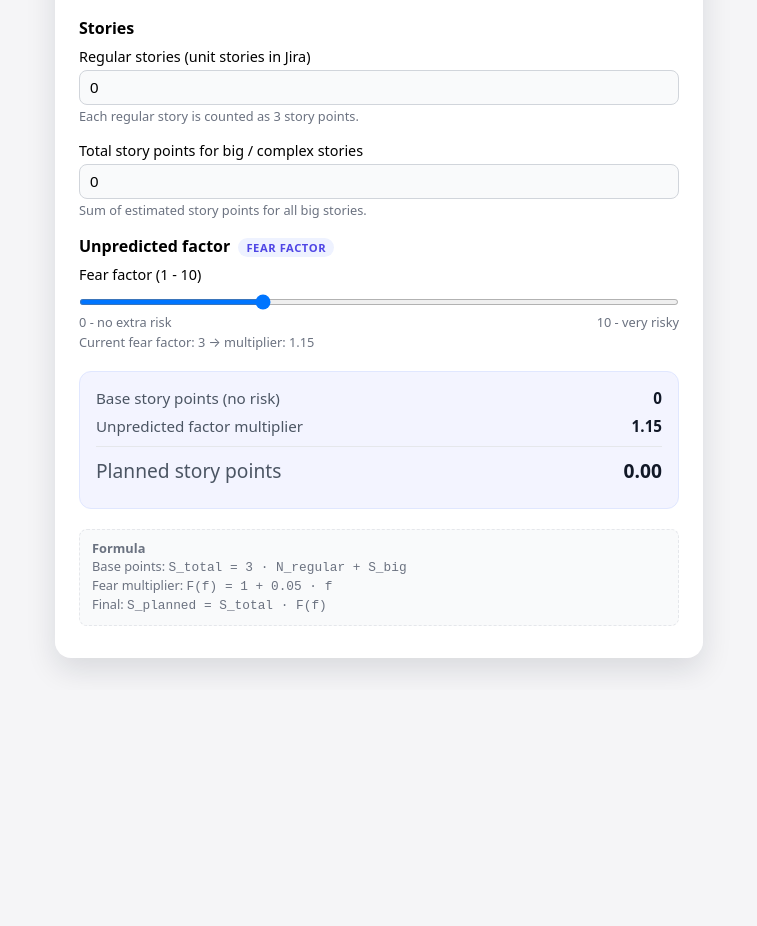
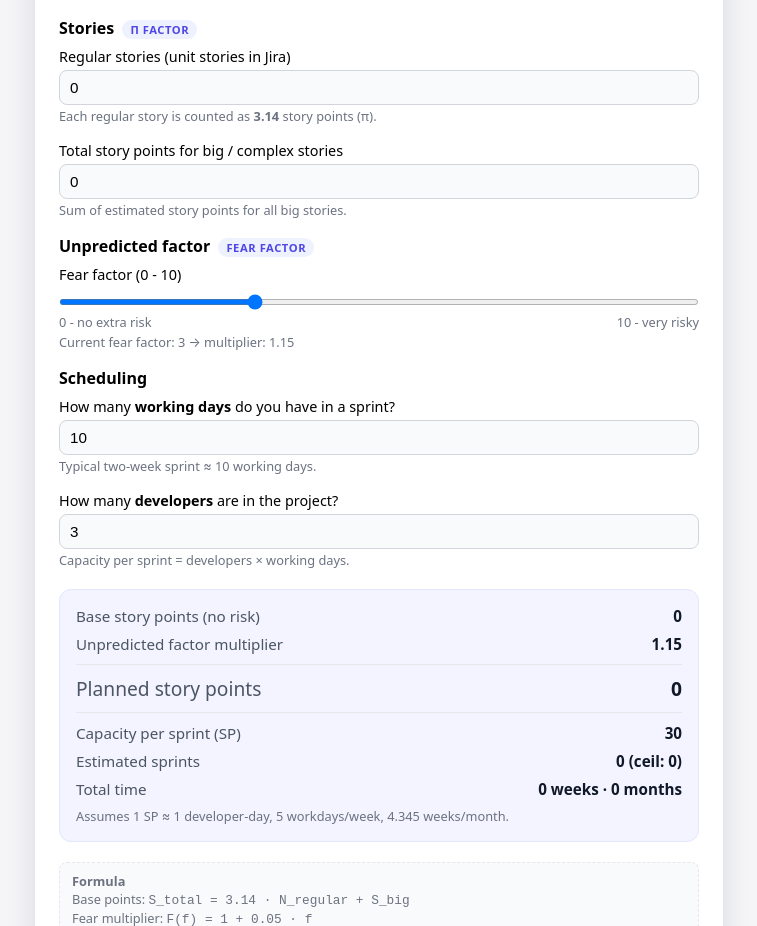
Before and after one commit to meni432/story-point-planner-joke, a plain HTML site: page index.html in a window 1280 px wide. Shown: the part 117-1043 px from the top of the page, without its empty margins (261-1018 px from the left). Before the commit the page ends 807 px from the top, so only its background shows below. Drawn offline with Linux system fonts and the light colour scheme.

Commit message:
Refactor HTML structure and styles; enhance input fields and results display for Story Point Planner

```diff
--- a/index.html
+++ b/index.html
@@ -5,226 +5,102 @@
   <title>Story Point Planner</title>
   <meta name="viewport" content="width=device-width, initial-scale=1" />
   <style>
-    :root {
-      font-family: system-ui, -apple-system, BlinkMacSystemFont, "Segoe UI", sans-serif;
+    :root { font-family: system-ui, -apple-system, BlinkMacSystemFont, "Segoe UI", sans-serif; }
+    body {
+      margin: 0; padding: 0; background: #f5f5f7;
+      display: flex; justify-content: center; align-items: flex-start; min-height: 100vh;
     }
-
-    body {
-      margin: 0;
-      padding: 0;
-      background: #f5f5f7;
-      display: flex;
-      justify-content: center;
-      align-items: flex-start;
-      min-height: 100vh;
-    }
-
     .container {
-      margin: 32px 16px;
-      max-width: 600px;
-      width: 100%;
-      background: #ffffff;
-      border-radius: 16px;
-      box-shadow: 0 12px 30px rgba(15, 23, 42, 0.12);
+      margin: 32px 16px; max-width: 640px; width: 100%;
+      background: #ffffff; border-radius: 16px; box-shadow: 0 12px 30px rgba(15, 23, 42, 0.12);
       padding: 24px 24px 32px;
     }
-
-    h1 {
-      font-size: 1.6rem;
-      margin: 0 0 4px;
+    h1 { font-size: 1.6rem; margin: 0 0 4px; }
+    .subtitle { font-size: 0.9rem; color: #6b7280; margin-bottom: 20px; }
+    .section-title { font-size: 1rem; font-weight: 600; margin: 16px 0 8px; }
+    .field { margin-bottom: 16px; }
+    label { display: block; font-size: 0.9rem; font-weight: 500; margin-bottom: 4px; }
+    .hint { font-size: 0.8rem; color: #6b7280; margin-top: 2px; }
+    input[type="number"], input[type="range"] {
+      width: 100%; box-sizing: border-box; padding: 8px 10px; border-radius: 8px;
+      border: 1px solid #d1d5db; font-size: 0.95rem; outline: none;
+      transition: border-color 0.15s ease, box-shadow 0.15s ease; background-color: #f9fafb;
     }
-
-    .subtitle {
-      font-size: 0.9rem;
-      color: #6b7280;
-      margin-bottom: 20px;
+    input[type="number"]:focus, input[type="range"]:focus {
+      border-color: #6366f1; box-shadow: 0 0 0 1px rgba(99,102,241,0.35); background-color: #ffffff;
     }
-
-    .section-title {
-      font-size: 1rem;
-      font-weight: 600;
-      margin: 16px 0 8px;
+    input[type="range"] { padding: 0; height: 6px; margin: 8px 0; }
+    .fear-row { display: flex; justify-content: space-between; font-size: 0.8rem; color: #6b7280; }
+    .results-card {
+      margin-top: 20px; padding: 16px; border-radius: 12px; background: #f3f4ff; border: 1px solid #e0e7ff;
     }
-
-    .field {
-      margin-bottom: 16px;
+    .result-line { display: flex; justify-content: space-between; margin-bottom: 8px; font-size: 0.95rem; }
+    .result-label { color: #4b5563; }
+    .result-value { font-weight: 600; color: #111827; }
+    .result-main { font-size: 1.2rem; margin-top: 4px; }
+    .formula {
+      margin-top: 20px; font-size: 0.8rem; color: #6b7280; line-height: 1.4;
+      background: #f9fafb; border-radius: 8px; padding: 10px 12px; border: 1px dashed #e5e7eb;
     }
-
-    label {
-      display: block;
-      font-size: 0.9rem;
-      font-weight: 500;
-      margin-bottom: 4px;
+    .badge {
+      display: inline-flex; align-items: center; padding: 2px 8px; border-radius: 999px;
+      font-size: 0.7rem; text-transform: uppercase; letter-spacing: 0.05em;
+      background: #eef2ff; color: #4f46e5; margin-left: 4px;
     }
-
-    .hint {
-      font-size: 0.8rem;
-      color: #6b7280;
-      margin-top: 2px;
-    }
-
-    input[type="number"],
-    input[type="range"] {
-      width: 100%;
-      box-sizing: border-box;
-      padding: 8px 10px;
-      border-radius: 8px;
-      border: 1px solid #d1d5db;
-      font-size: 0.95rem;
-      outline: none;
-      transition: border-color 0.15s ease, box-shadow 0.15s ease;
-      background-color: #f9fafb;
-    }
-
-    input[type="number"]:focus,
-    input[type="range"]:focus {
-      border-color: #6366f1;
-      box-shadow: 0 0 0 1px rgba(99, 102, 241, 0.35);
-      background-color: #ffffff;
-    }
-
-    input[type="range"] {
-      padding: 0;
-      height: 6px;
-      margin: 8px 0;
-    }
-
-    .fear-row {
-      display: flex;
-      justify-content: space-between;
-      font-size: 0.8rem;
-      color: #6b7280;
-    }
-
-    .results-card {
-      margin-top: 20px;
-      padding: 16px;
-      border-radius: 12px;
-      background: #f3f4ff;
-      border: 1px solid #e0e7ff;
-    }
-
-    .result-line {
-      display: flex;
-      justify-content: space-between;
-      margin-bottom: 8px;
-      font-size: 0.95rem;
-    }
-
-    .result-label {
-      color: #4b5563;
-    }
-
-    .result-value {
-      font-weight: 600;
-      color: #111827;
-    }
-
-    .result-main {
-      font-size: 1.2rem;
-      margin-top: 4px;
-    }
-
-    .formula {
-      margin-top: 20px;
-      font-size: 0.8rem;
-      color: #6b7280;
-      line-height: 1.4;
-      background: #f9fafb;
-      border-radius: 8px;
-      padding: 10px 12px;
-      border: 1px dashed #e5e7eb;
-    }
-
-    .badge {
-      display: inline-flex;
-      align-items: center;
-      padding: 2px 8px;
-      border-radius: 999px;
-      font-size: 0.7rem;
-      text-transform: uppercase;
-      letter-spacing: 0.05em;
-      background: #eef2ff;
-      color: #4f46e5;
-      margin-left: 4px;
-    }
-
-    @media (max-width: 480px) {
-      .container {
-        padding: 18px 16px 24px;
-      }
-    }
+    .muted { color: #6b7280; }
+    @media (max-width: 480px) { .container { padding: 18px 16px 24px; } }
   </style>
 </head>
 <body>
   <div class="container">
     <h1>Story Point Planner</h1>
-    <div class="subtitle">
-      Simple calculator for planning capacity with a fear factor.
-    </div>
+    <div class="subtitle">Simple calculator for planning capacity with a fear factor (π = 3.14 for regular stories).</div>
 
     <!-- Inputs -->
-    <div class="section-title">Stories</div>
+    <div class="section-title">Stories <span class="badge">π factor</span></div>
 
     <div class="field">
-      <label for="regularStories">
-        Regular stories (unit stories in Jira)
-      </label>
-      <input
-        id="regularStories"
-        type="number"
-        min="0"
-        step="1"
-        value="0"
-      />
-      <div class="hint">
-        Each regular story is counted as 3 story points.
-      </div>
+      <label for="regularStories">Regular stories (unit stories in Jira)</label>
+      <input id="regularStories" type="number" min="0" step="1" value="0" />
+      <div class="hint">Each regular story is counted as <strong>3.14</strong> story points (π).</div>
     </div>
 
     <div class="field">
-      <label for="bigStoryPoints">
-        Total story points for big / complex stories
-      </label>
-      <input
-        id="bigStoryPoints"
-        type="number"
-        min="0"
-        step="0.5"
-        value="0"
-      />
-      <div class="hint">
-        Sum of estimated story points for all big stories.
-      </div>
+      <label for="bigStoryPoints">Total story points for big / complex stories</label>
+      <input id="bigStoryPoints" type="number" min="0" step="0.5" value="0" />
+      <div class="hint">Sum of estimated story points for all big stories.</div>
     </div>
 
     <div class="section-title">
-      Unpredicted factor
-      <span class="badge">fear factor</span>
+      Unpredicted factor <span class="badge">fear factor</span>
     </div>
 
     <div class="field">
-      <label for="fearFactor">
-        Fear factor (1 - 10)
-      </label>
-      <input
-        id="fearFactor"
-        type="range"
-        min="0"
-        max="10"
-        step="1"
-        value="3"
-      />
+      <label for="fearFactor">Fear factor (0 - 10)</label>
+      <input id="fearFactor" type="range" min="0" max="10" step="1" value="3" />
       <div class="fear-row">
         <span>0 - no extra risk</span>
         <span>10 - very risky</span>
       </div>
       <div class="hint">
-        Current fear factor:
-        <span id="fearValue">3</span>
-        → multiplier:
+        Current fear factor: <span id="fearValue">3</span> → multiplier:
         <span id="multiplierValue">1.15</span>
       </div>
+    </div>
+
+    <!-- Scheduling -->
+    <div class="section-title">Scheduling</div>
+
+    <div class="field">
+      <label for="sprintDays">How many <strong>working days</strong> do you have in a sprint?</label>
+      <input id="sprintDays" type="number" min="1" step="1" value="10" />
+      <div class="hint">Typical two-week sprint ≈ 10 working days.</div>
+    </div>
+
+    <div class="field">
+      <label for="developers">How many <strong>developers</strong> are in the project?</label>
+      <input id="developers" type="number" min="1" step="1" value="3" />
+      <div class="hint">Capacity per sprint = developers × working days.</div>
     </div>
 
     <!-- Results -->
@@ -238,77 +114,111 @@
         <span class="result-value" id="multiplierDisplay">1.15</span>
       </div>
       <hr style="border: none; border-top: 1px solid #e5e7eb; margin: 10px 0;" />
+
       <div class="result-line result-main">
         <span class="result-label">Planned story points</span>
         <span class="result-value" id="plannedPoints">0</span>
       </div>
+
+      <hr style="border: none; border-top: 1px solid #e5e7eb; margin: 10px 0;" />
+
+      <div class="result-line">
+        <span class="result-label">Capacity per sprint (SP)</span>
+        <span class="result-value" id="capacityPerSprint">—</span>
+      </div>
+      <div class="result-line">
+        <span class="result-label">Estimated sprints</span>
+        <span class="result-value" id="sprints">—</span>
+      </div>
+      <div class="result-line">
+        <span class="result-label">Total time</span>
+        <span class="result-value" id="timeTotals">—</span>
+      </div>
+      <div class="hint muted">Assumes 1 SP ≈ 1 developer-day, 5 workdays/week, 4.345 weeks/month.</div>
     </div>
 
     <!-- Formula explanation -->
     <div class="formula">
       <div><strong>Formula</strong></div>
-      <div>
-        Base points:
-        <code>S_total = 3 · N_regular + S_big</code>
-      </div>
-      <div>
-        Fear multiplier:
-        <code>F(f) = 1 + 0.05 · f</code>
-      </div>
-      <div>
-        Final:
-        <code>S_planned = S_total · F(f)</code>
+      <div>Base points: <code>S_total = 3.14 · N_regular + S_big</code></div>
+      <div>Fear multiplier: <code>F(f) = 1 + 0.05 · f</code></div>
+      <div>Planned points: <code>S_planned = S_total · F(f)</code></div>
+      <div>Capacity/sprint: <code>C = Devs · SprintDays</code></div>
+      <div>Duration: <code>Sprints = S_planned / C</code>,
+        <code>Weeks = Sprints · (SprintDays / 5)</code>,
+        <code>Months = Weeks / 4.345</code>
       </div>
     </div>
   </div>
 
   <script>
-    function toNumber(value) {
-      var n = parseFloat(value);
+    (function () {
+      var PI_POINTS = 3.14;              // regular story -> 3.14 SP
+      var WORK_DAYS_PER_WEEK = 5;
+      var WEEKS_PER_MONTH = 4.345;
+
+      function toNumber(v) {
+        var n = parseFloat(v);
         return isNaN(n) ? 0 : n;
+      }
+      function fmt(n, d) {
+        if (!isFinite(n)) return "—";
+        var x = Number(n.toFixed(d));
+        return (d === 0 ? x.toString() : x.toFixed(d)).replace(/\.00$/, "");
       }
 
       function calculate() {
-      var regularInput = document.getElementById("regularStories");
-      var bigInput = document.getElementById("bigStoryPoints");
-      var fearInput = document.getElementById("fearFactor");
+        var regular = toNumber(document.getElementById("regularStories").value);
+        var bigSP = toNumber(document.getElementById("bigStoryPoints").value);
+        var fear = toNumber(document.getElementById("fearFactor").value);
+        var sprintDays = toNumber(document.getElementById("sprintDays").value);
+        var devs = toNumber(document.getElementById("developers").value);
 
-      var regularStories = toNumber(regularInput.value);
-      var bigStoryPoints = toNumber(bigInput.value);
-      var fearFactor = toNumber(fearInput.value);
-
-      // Base story points
-      // S_total = 3 * N_regular + S_big
-      var basePoints = 3 * regularStories + bigStoryPoints;
+        // Base story points (π factor)
+        var basePoints = PI_POINTS * regular + bigSP;
 
         // Fear multiplier
-      // F(f) = 1 + 0.05 * f
-      var multiplier = 1 + 0.05 * fearFactor;
+        var multiplier = 1 + 0.05 * fear;
 
-      // Planned story points
+        // Planned story points (assume 1 SP ≈ 1 dev-day of effort)
         var plannedPoints = basePoints * multiplier;
 
+        // Capacity per sprint
+        var capacity = (sprintDays > 0 && devs > 0) ? (devs * sprintDays) : 0;
+
+        // Duration
+        var sprints = capacity > 0 ? (plannedPoints / capacity) : NaN;
+        var weeks = isFinite(sprints) ? (sprints * (sprintDays / WORK_DAYS_PER_WEEK)) : NaN;
+        var months = isFinite(weeks) ? (weeks / WEEKS_PER_MONTH) : NaN;
+
         // Update UI
-      document.getElementById("basePoints").textContent =
-        basePoints.toFixed(2).replace(/\.00$/, "");
-      document.getElementById("multiplierDisplay").textContent =
-        multiplier.toFixed(2);
-      document.getElementById("plannedPoints").textContent =
-        plannedPoints.toFixed(2);
+        document.getElementById("basePoints").textContent = fmt(basePoints, 2);
+        document.getElementById("multiplierDisplay").textContent = fmt(multiplier, 2);
+        document.getElementById("plannedPoints").textContent = fmt(plannedPoints, 2);
 
-      document.getElementById("fearValue").textContent =
-        fearFactor.toFixed(0);
-      document.getElementById("multiplierValue").textContent =
-        multiplier.toFixed(2);
+        document.getElementById("fearValue").textContent = fear.toFixed(0);
+        document.getElementById("multiplierValue").textContent = fmt(multiplier, 2);
+
+        document.getElementById("capacityPerSprint").textContent = capacity > 0 ? fmt(capacity, 0) : "—";
+
+        var sprintsText = (isFinite(sprints))
+          ? (fmt(sprints, 2) + " (ceil: " + Math.ceil(sprints) + ")")
+          : "—";
+        document.getElementById("sprints").textContent = sprintsText;
+
+        var timeText = (isFinite(weeks) && isFinite(months))
+          ? (fmt(weeks, 2) + " weeks  ·  " + fmt(months, 2) + " months")
+          : "—";
+        document.getElementById("timeTotals").textContent = timeText;
       }
 
-    // Attach listeners
-    document.getElementById("regularStories").addEventListener("input", calculate);
-    document.getElementById("bigStoryPoints").addEventListener("input", calculate);
-    document.getElementById("fearFactor").addEventListener("input", calculate);
+      // Listeners
+      ["regularStories","bigStoryPoints","fearFactor","sprintDays","developers"]
+        .forEach(function(id){ document.getElementById(id).addEventListener("input", calculate); });
 
-    // Initial calculation
+      // Initial calc
       calculate();
+    })();
   </script>
 </body>
 </html>
```
Lines whose indentation alone changed are shown as unchanged.
